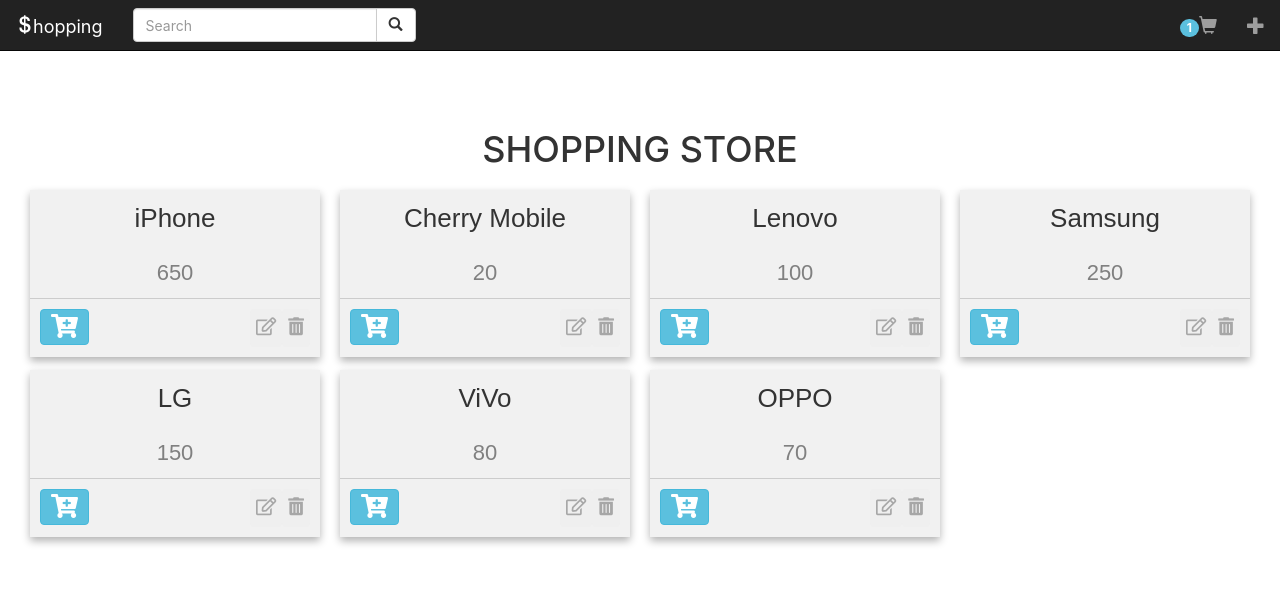
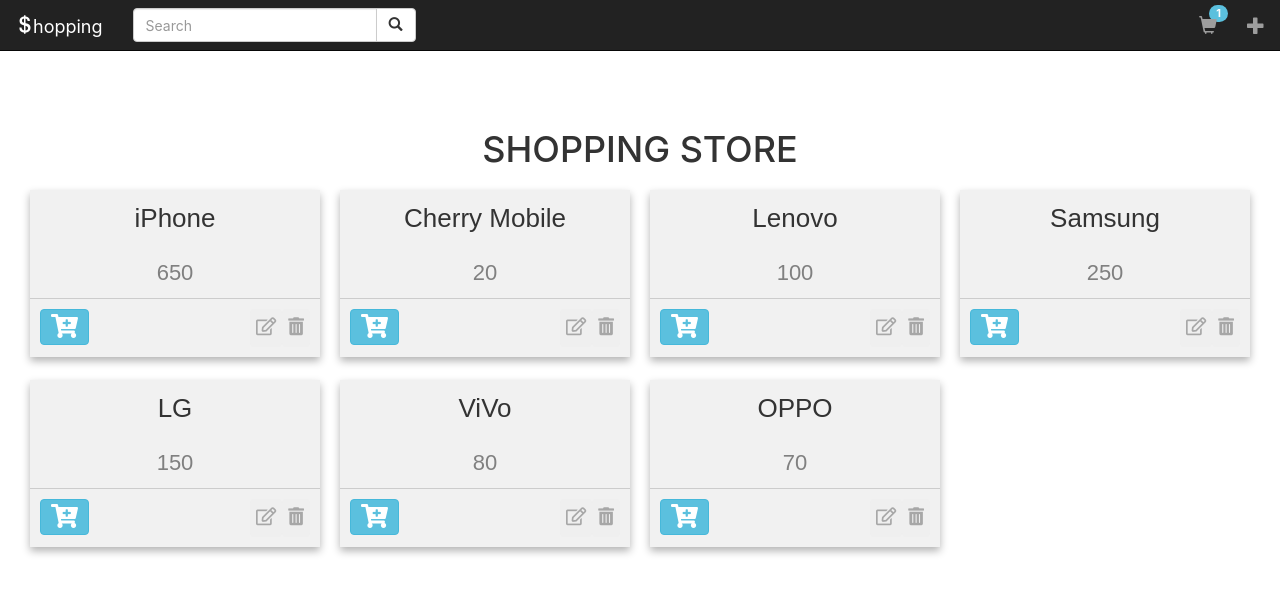
Before and after one commit to boostrcoders/react-bs, a React (Create React App) app: page / in a window 1280 px wide. Both pictures are taken after a click on the button 64 px from the left and 327 px from the top of the page. Shown: the top 594 px of the page. Built offline with nearby package versions, Linux system fonts and the light colour scheme.

Commit message:
11/22/2018 UPDATE 2

```diff
--- a/src/App.js
+++ b/src/App.js
@@ -145,7 +145,8 @@
     this.setState({
       products,
       cartItems: this.state.cartItems - 1,
-      cartTotalPrice: this.state.cartTotalPrice - temp_price
+      cartTotalPrice: this.state.cartTotalPrice - temp_price,
+      isLoadCart: this.state.cartItems === 1 ? false : true
     });
     localStorage.setItem("products", JSON.stringify(products));
     console.log(this.state.cartTotalPrice, temp_price);
--- a/src/components/HeaderNav/HeaderNav.css
+++ b/src/components/HeaderNav/HeaderNav.css
@@ -11,7 +11,11 @@
   font-size: 18px;
   line-height: 20px;
 }
-.header-navbar-btn span {
+.cart-notif {
+  position: absolute;
+  top: 5px;
+  right: 52px;
+  font-size: 11px;
 }
 .header-navbar-btn:hover,
 .header-navbar-btn:focus {
--- a/src/components/HeaderNav/HeaderNav.js
+++ b/src/components/HeaderNav/HeaderNav.js
@@ -17,14 +17,30 @@
             <button
               className="header-navbar-btn navbar-right"
               onClick={this.props.showAddForm}
+              title="Add New Item"
             >
               <span className="glyphicon glyphicon-plus" />
             </button>
             <button
               className="header-navbar-btn navbar-right"
               onClick={this.props.loadCart}
+              title="Your Cart"
+              style={
+                this.props.cartNotif === 0
+                  ? { display: "none" }
+                  : { display: "block" }
+              }
             >
-              <span className="badge cart-notif">{this.props.cartNotif}</span>
+              <span
+                className="badge cart-notif"
+                style={
+                  this.props.cartNotif === 0
+                    ? { display: "none" }
+                    : { display: "block" }
+                }
+              >
+                {this.props.cartNotif}
+              </span>
               <span className="glyphicon glyphicon-shopping-cart" />
             </button>
 
--- a/src/components/ProductItem/ProductItem.css
+++ b/src/components/ProductItem/ProductItem.css
@@ -4,9 +4,12 @@
   padding: 10px 10px 10px 10px;
   text-align: center;
   font-family: arial;
-  /* float: left; */
   box-sizing: border-box;
-  height: 180px;
+  height: 190px;
+  transition: all 0.3s ease;
+}
+.item-card:hover {
+  transform: scale(1.03);
 }
 .item-card-edit {
   padding: 10px 0px 0px 0px;
--- a/src/components/ProductItem/ProductItem.js
+++ b/src/components/ProductItem/ProductItem.js
@@ -95,15 +95,8 @@
             <div className="col-sm-4 col-xs-12 text-center cart-item-name">
               {this.props.name}
             </div>
-            <div className="col-sm-3 col-xs-5 text-center cart-item-details">
-              <span className="text-default">
-                <i className="fas fa-dollar-sign">
-                  {" "}
-                  {this.props.price * this.props.cart[1]}
-                </i>
-              </span>
-            </div>
-            <div className="col-sm-4 col-xs-5 text-left cart-item-details">
+
+            <div className="col-sm-4 col-xs-5 text-center cart-item-details">
               <button
                 className="btn btn-sm btn-delete-cart"
                 id="minus-btn"
@@ -123,6 +116,14 @@
                 <i className="fa fa-plus" />
               </button>
             </div>
+            <div className="col-sm-3 col-xs-5 text-left cart-item-details">
+              <span className="text-default">
+                <i className="fas fa-dollar-sign">
+                  {" "}
+                  {this.props.price * this.props.cart[1]}
+                </i>
+              </span>
+            </div>
             <div className="col-xs-1 text-right cart-item-details">
               <button
                 title="Delete"
```
